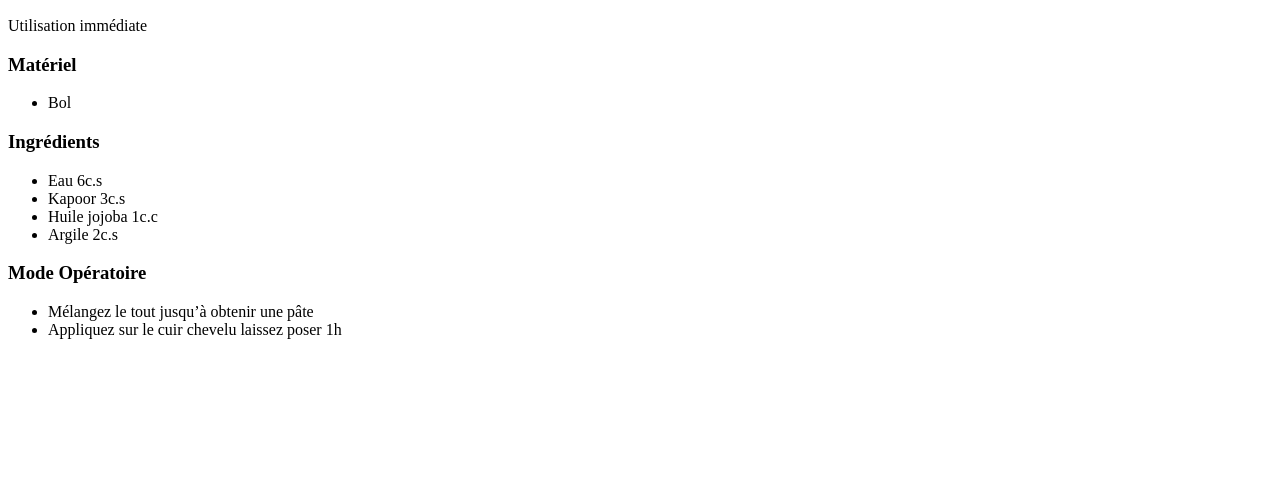
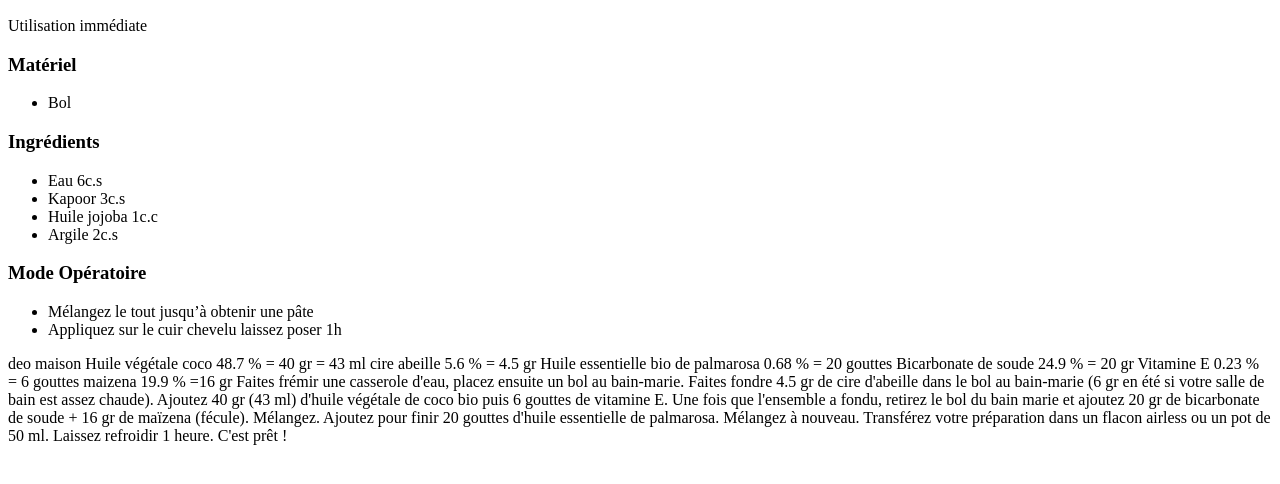
Before and after one commit to e-guyot/recette_diy, a plain HTML site: page index.html in a window 1280 px wide. Shown: the part 110-594 px from the top of the page. Drawn offline with Linux system fonts and the light colour scheme.

Commit message:
Update index.html

```diff
--- a/index.html
+++ b/index.html
@@ -31,6 +31,20 @@
 
                 </ul>
                 </section>
+                <section>
+                    deo maison
+
+Huile végétale coco	48.7 %	= 40 gr	= 43 ml
+cire abeille	5.6 %	= 4.5 gr
+Huile essentielle bio de palmarosa	0.68 %	 	= 20 gouttes
+Bicarbonate de soude	24.9 %	= 20 gr
+Vitamine E	0.23 %	 	= 6 gouttes
+maizena	19.9 %	=16 gr
+                    Faites frémir une casserole d'eau, placez ensuite un bol au bain-marie. Faites fondre 4.5 gr de cire d'abeille dans le bol au bain-marie (6 gr en été si votre salle de bain est assez chaude).
+Ajoutez 40 gr (43 ml) d'huile végétale de coco bio puis 6 gouttes de vitamine E.
+Une fois que l'ensemble a fondu, retirez le bol du bain marie et ajoutez 20 gr de bicarbonate de soude + 16 gr de maïzena (fécule). Mélangez.
+Ajoutez pour finir 20 gouttes d'huile essentielle de palmarosa. Mélangez à nouveau.
+Transférez votre préparation dans un flacon airless ou un pot de 50 ml. Laissez refroidir 1 heure. C'est prêt !
             </main>
         </div>
     </body>
```
